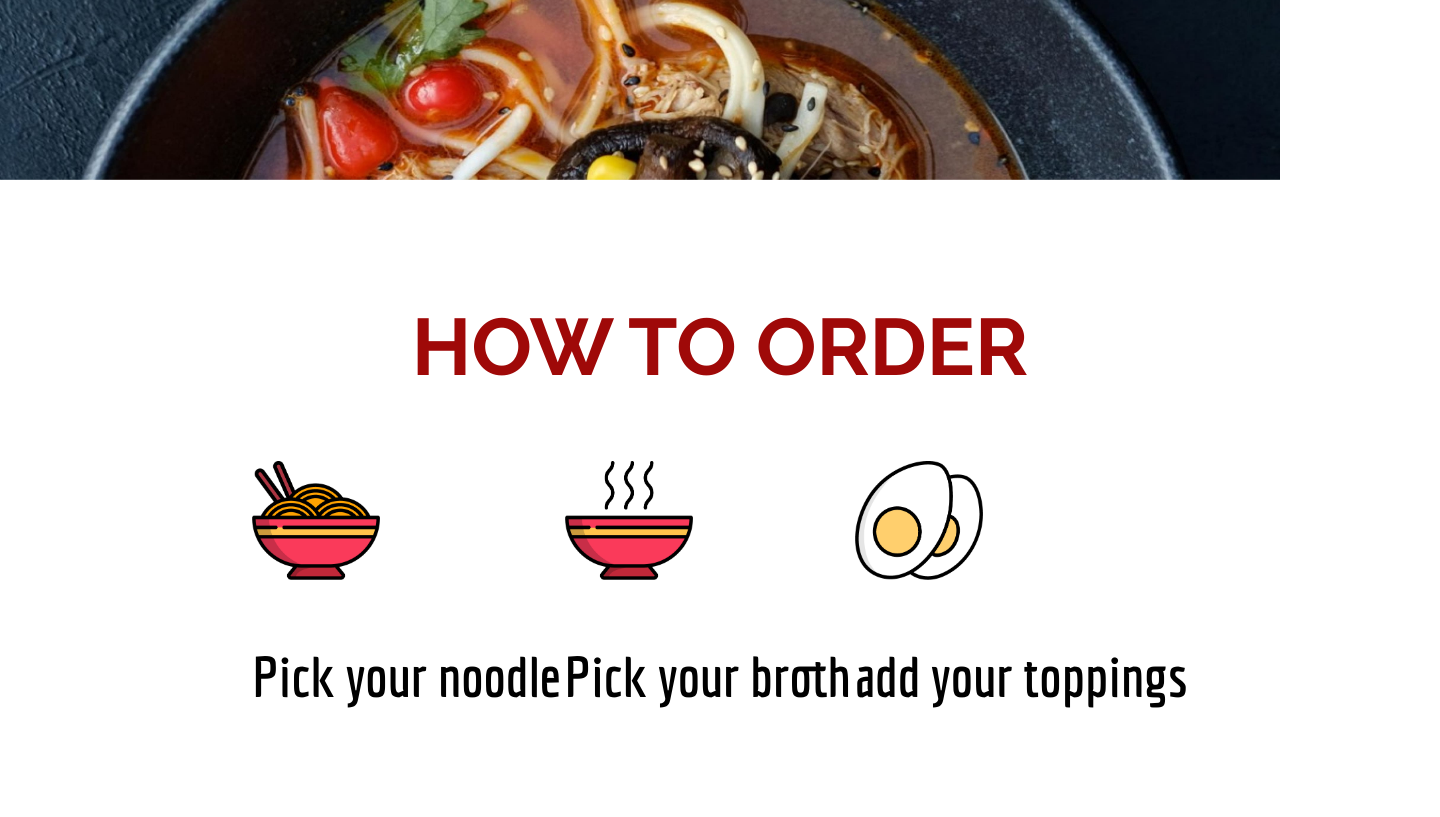
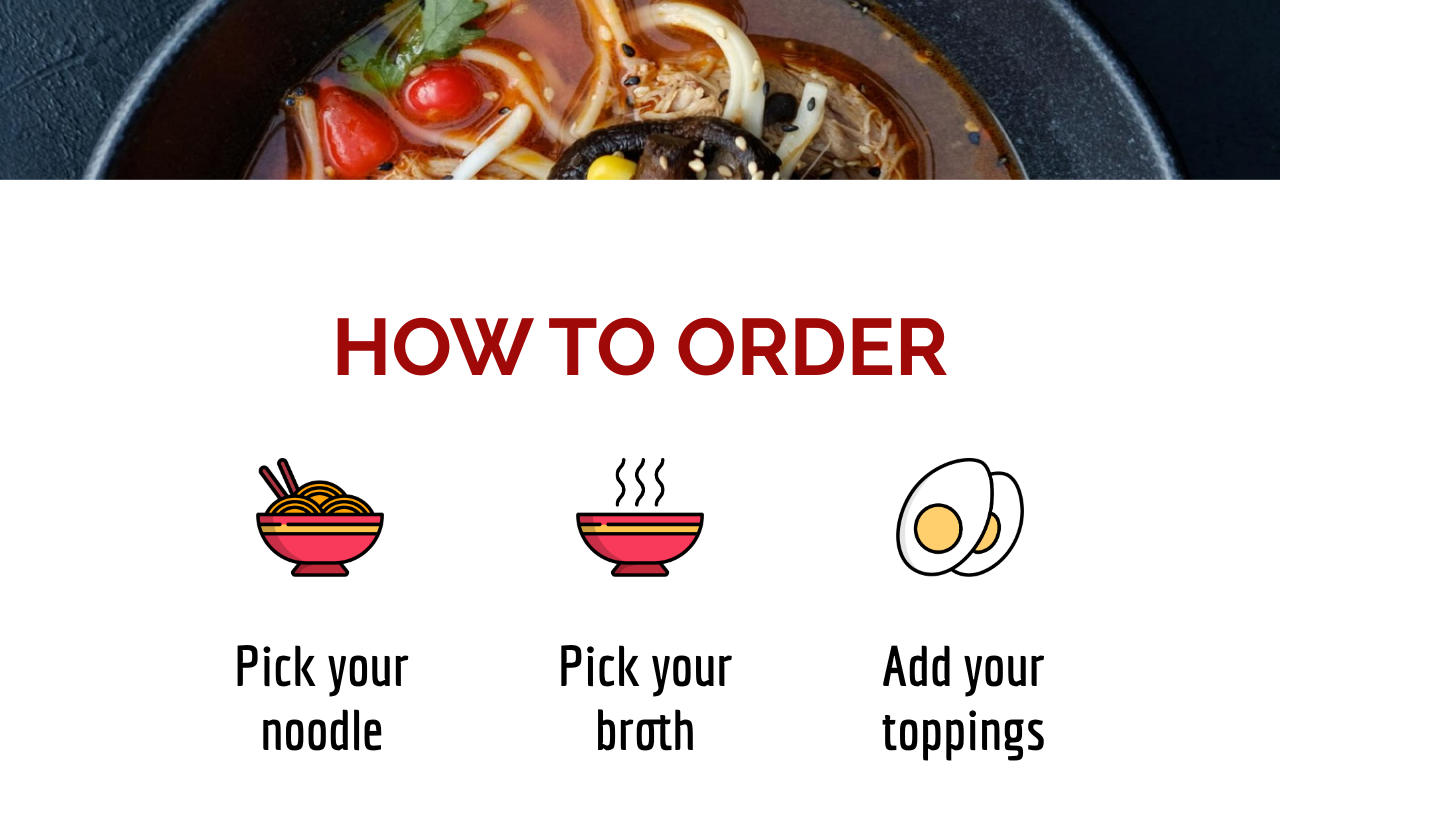
Before and after one commit to chrystixx/Sakura-Ramen, a plain HTML site: page index.html in a window 1280 px wide. Shown: the part 620-1437 px from the top of the page, 1440 px wide, since content can reach past the window. Before the commit the page ends 1387 px from the top, so only its background shows below. Drawn offline with Linux system fonts and the light colour scheme; a web font is replaced by a local one.

Commit message:
Order done

```diff
--- a/index.html
+++ b/index.html
@@ -36,19 +36,15 @@
 
     <div class="order-con">
         <h2>HOW TO ORDER</h2>
-            <div class="order-design">
-                <table>
-                    <tr>
-                        <td><img src="img/2_section_how_to_order/PNG/noodle.png" width="128px" alt=""></td>
-                        <td><img src="img/2_section_how_to_order/PNG/broth.png" width="128px" alt=""></td>
-                        <td><img src="img/2_section_how_to_order/PNG/egg.png" width="128px"></td>
-                    </tr>
-                    <tr>
-                        <td><h3>Pick your noodle</h3></td>
-                        <td><h3>Pick your broth</h3></td>
-                        <td><h3>add your toppings</h3></td>
-                    </tr>
-                </table>
+            <div class="order-img">
+                <img src="img/2_section_how_to_order/PNG/noodle.png" width="128px">
+                <img src="img/2_section_how_to_order/PNG/broth.png" width="128px">
+                <img src="img/2_section_how_to_order/PNG/egg.png" width="128px">
+            </div>
+            <div class="order-text">
+                <h3>Pick your <br>noodle</h3>
+                <h3>Pick your <br>broth</h3>
+                <h3>Add your <br>toppings</h3>
             </div>
         </div>
     </div>
--- a/stylesheet.css
+++ b/stylesheet.css
@@ -1,8 +1,6 @@
 body{
     margin: 0;
     font-family: Raleway;
-    max-width: 1440px;
-    min-width: 1440px;
 }
 
 h1{
@@ -16,6 +14,8 @@ h2{
     color: #9F0908;
     margin-top: 0;
     margin-bottom: 64px;
+    display: flex;
+    justify-content: center;
 }
 
 h3{
@@ -87,19 +87,24 @@ h3{
 /*START ORDER*/
 
 .order-con{
-    width: 100%;
-    display: flex;
     margin-top: 120px;
-    align-items: center;
-    flex-direction: column;
 }
 
-.order-design{
+.order-img{
     display: flex;
-    flex-direction: column;
+    flex-direction: row;
+    justify-content: space-around;
+    margin-left: 160px;
+    margin-right: 160px;
 
 }
 
 .order-text{
+    display: flex;
+    flex-direction: row;
+    justify-content: space-around;
+    margin-left: 160px;
+    margin-right: 160px;
+    text-align: center;
 
 }
```
